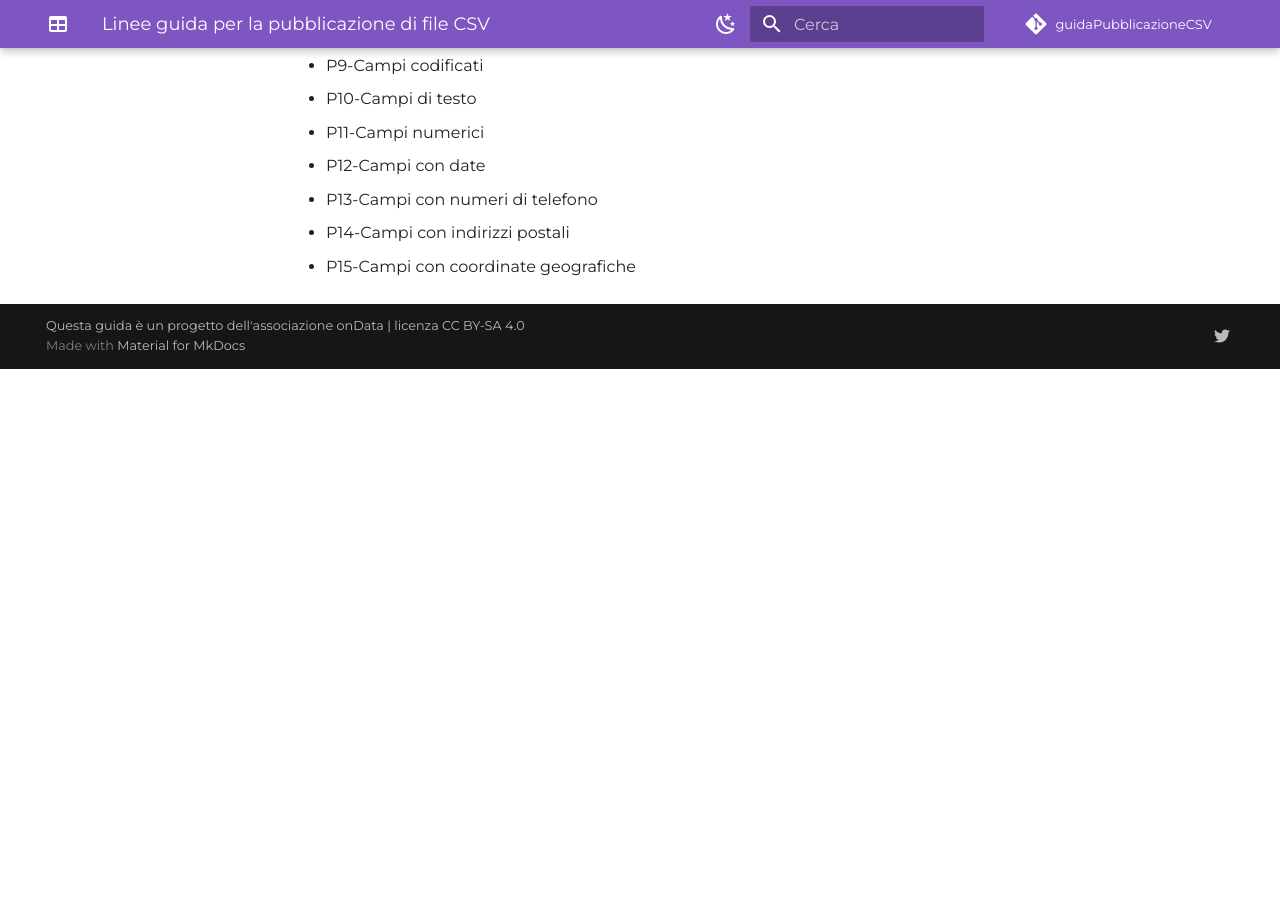
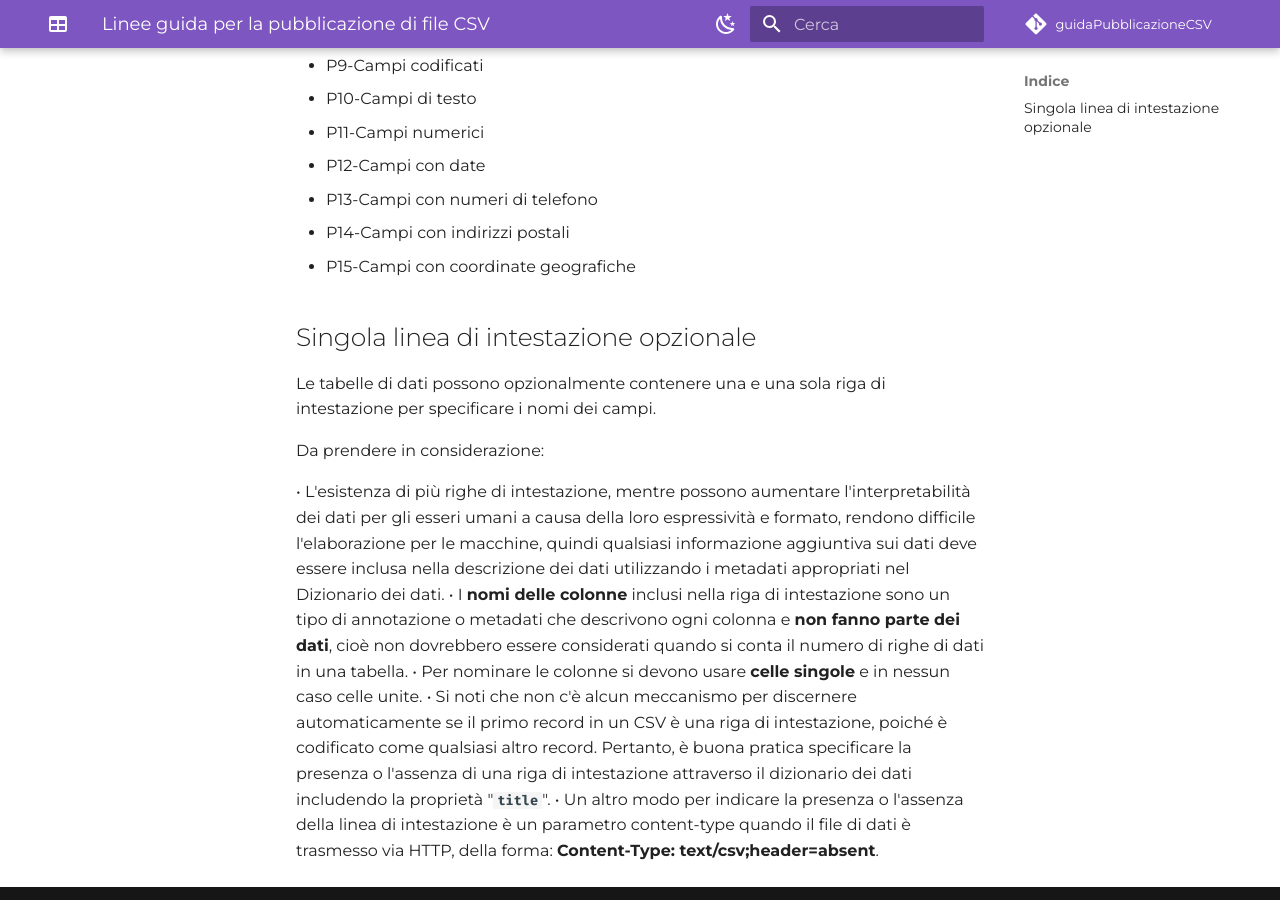
Before and after one commit to ondata/guidaPraticaPubblicazioneCSV, an MkDocs documentation site: the page built from docs/linee_guida_pubblicazione_file/README.md, in a window 1280 px wide and 900 px high, scrolled down 603 px. Built offline with MkDocs 1.6.1 and Material for MkDocs 9.7.7, drawn with Linux system fonts in a browser that asks for light colours; comment, search, counter and statistics services are not loaded; before the commit the page ends 972 px from its top, so only the background shows below that.

Commit message:
Update README.md

```diff
--- a/docs/linee_guida_pubblicazione_file/README.md
+++ b/docs/linee_guida_pubblicazione_file/README.md
@@ -11,9 +11,21 @@ La seguente sezione di questa guida fornisce linee guida sugli aspetti più comu
 - P7-Tipi di dati
 - P8-Standardizzazione dei valori dei campi
 - P9-Campi codificati
- - P10-Campi di testo
+- P10-Campi di testo
 - P11-Campi numerici
 - P12-Campi con date
 - P13-Campi con numeri di telefono
 - P14-Campi con indirizzi postali
 - P15-Campi con coordinate geografiche
+
+
+## Singola linea di intestazione opzionale
+Le tabelle di dati possono opzionalmente contenere una e una sola riga di intestazione per specificare i nomi dei campi.
+
+Da prendere in considerazione:
+
+• L'esistenza di più righe di intestazione, mentre possono aumentare l'interpretabilità dei dati per gli esseri umani a causa della loro espressività e formato, rendono difficile l'elaborazione per le macchine, quindi qualsiasi informazione aggiuntiva sui dati deve essere inclusa nella descrizione dei dati utilizzando i metadati appropriati nel Dizionario dei dati.
+• I **nomi delle colonne** inclusi nella riga di intestazione sono un tipo di annotazione o metadati che descrivono ogni colonna e **non fanno parte dei dati**, cioè non dovrebbero essere considerati quando si conta il numero di righe di dati in una tabella.
+• Per nominare le colonne si devono usare **celle singole** e in nessun caso celle unite.
+• Si noti che non c'è alcun meccanismo per discernere automaticamente se il primo record in un CSV è una riga di intestazione, poiché è codificato come qualsiasi altro record. Pertanto, è buona pratica specificare la presenza o l'assenza di una riga di intestazione attraverso il dizionario dei dati includendo la proprietà "**`title`**".
+• Un altro modo per indicare la presenza o l'assenza della linea di intestazione è un parametro content-type quando il file di dati è trasmesso via HTTP, della forma: **Content-Type: text/csv;header=absent**.
```
